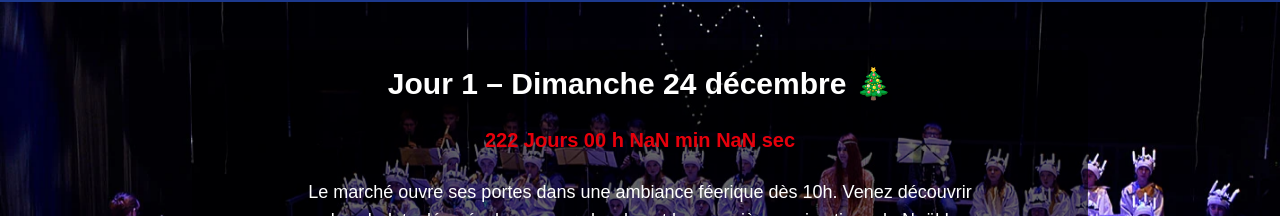
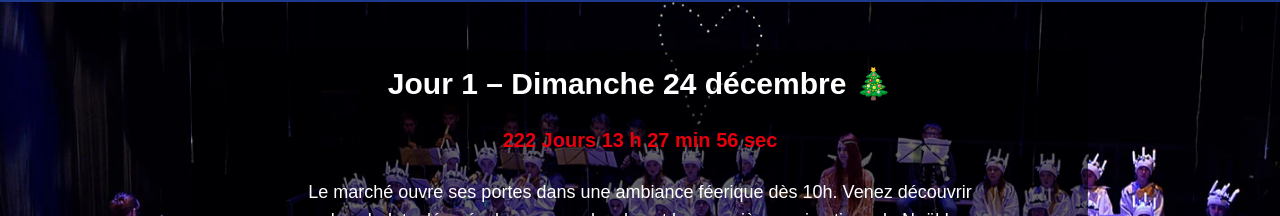
Before and after one commit to Isni-512/event-app, a Next.js app: page / in a window 1280 px wide. Both pictures are taken after a click on the button "Jour 1". Shown: the part 78-294 px from the top of the page. Built offline with nearby package versions, Linux system fonts and the light colour scheme.

Commit message:
ajustement des heures,minutes,secondes

```diff
--- a/components/home/Timer.jsx
+++ b/components/home/Timer.jsx
@@ -22,9 +22,9 @@ export default function Timer({ targetDate }) {
       }
 
       const jours = Math.floor(distance / (1000 * 60 * 60 * 24));
-      const heures = Math.floor((distance % jours) / (1000 * 60 * 60));
-      const minutes = Math.floor((distance % heures) / (1000 * 60));
-      const secondes = Math.floor((distance % minutes) / 1000);
+      const heures = Math.floor((distance % (1000 * 60 * 60 * 24)) / (1000 * 60 * 60));
+      const minutes = Math.floor((distance % (1000 * 60 * 60)) / (1000 * 60));
+      const secondes = Math.floor((distance % (1000 * 60)) / 1000);
 
       setTimeLeft({ jours, heures, minutes, secondes });
     };
@@ -35,6 +35,16 @@ export default function Timer({ targetDate }) {
   }, [targetDate]);
 
   const format = (val) => String(val).padStart(2, "0");
+
+  // Format lisible de la date cible
+  const dateLocale = new Date(targetDate).toLocaleString("fr-FR", {
+    weekday: "long",
+    day: "numeric",
+    month: "long",
+    year: "numeric",
+    hour: "2-digit",
+    minute: "2-digit",
+  });
 
   return (
     <div className="text-center my-6">
```
